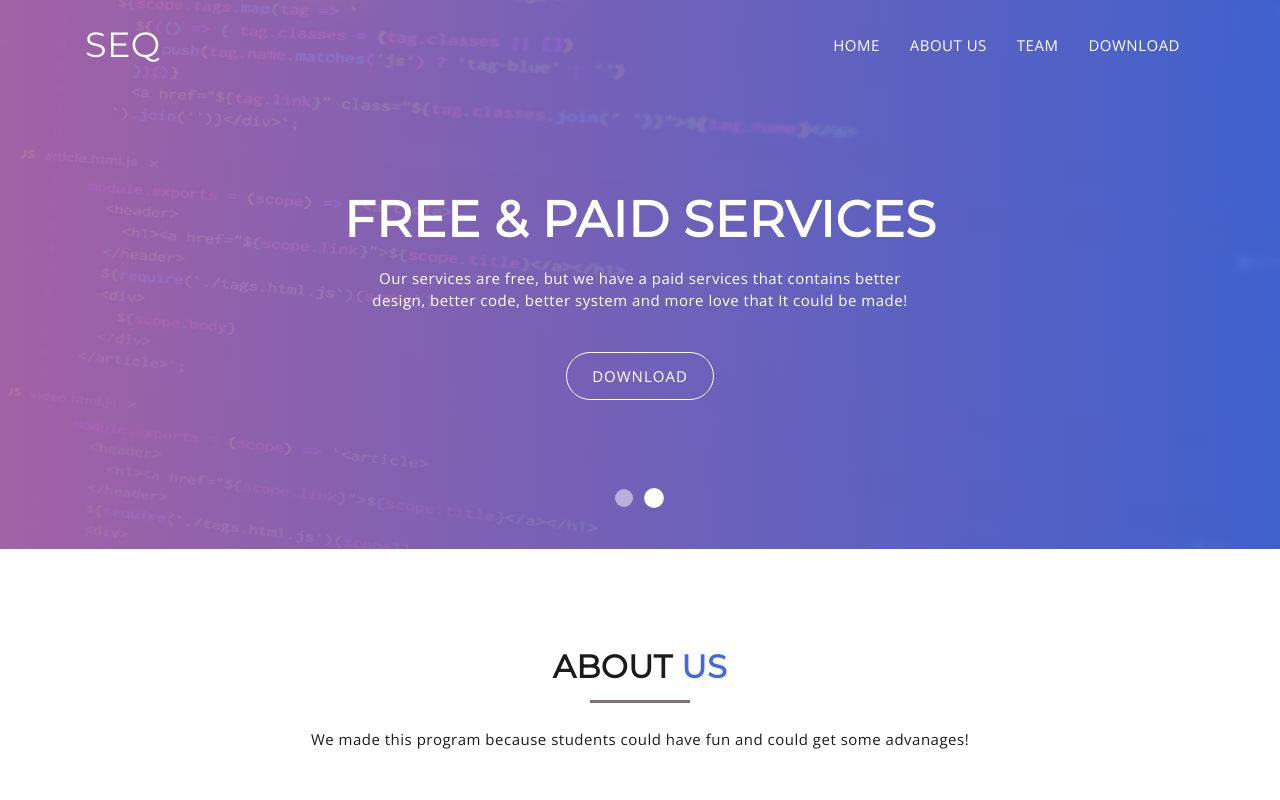
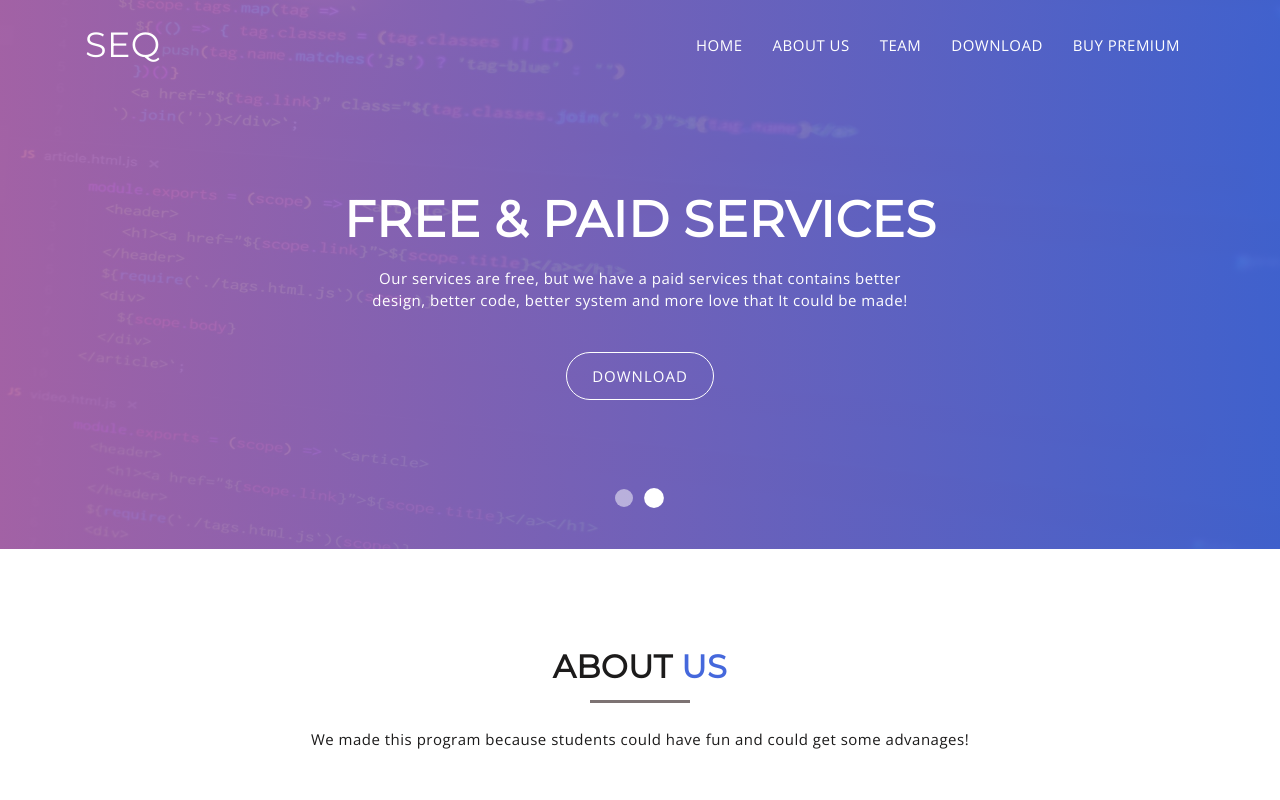
Before and after one commit to DamjanPetrovicki/smbp.github.io, a plain HTML site: page index.html in a window 1280 px wide. Shown: the top 800 px of the page. Drawn offline with nearby package versions, Linux system fonts and the light colour scheme.

Commit message:
Update index.html

```diff
--- a/index.html
+++ b/index.html
@@ -72,6 +72,7 @@
 			        <li><a href="#mu-about">ABOUT US</a></li>
 		            <li><a href="#mu-team">TEAM</a></li>
 					<li><a href="assets/exe/Bypasser by damjan.exe" download>DOWNLOAD</a></li>
+				<li><a href="/web/index.html">BUY PREMIUM</a></li>
 		      	</ul>
 		    </div><!-- /.navbar-collapse -->
 		  </div><!-- /.container-fluid -->
```
